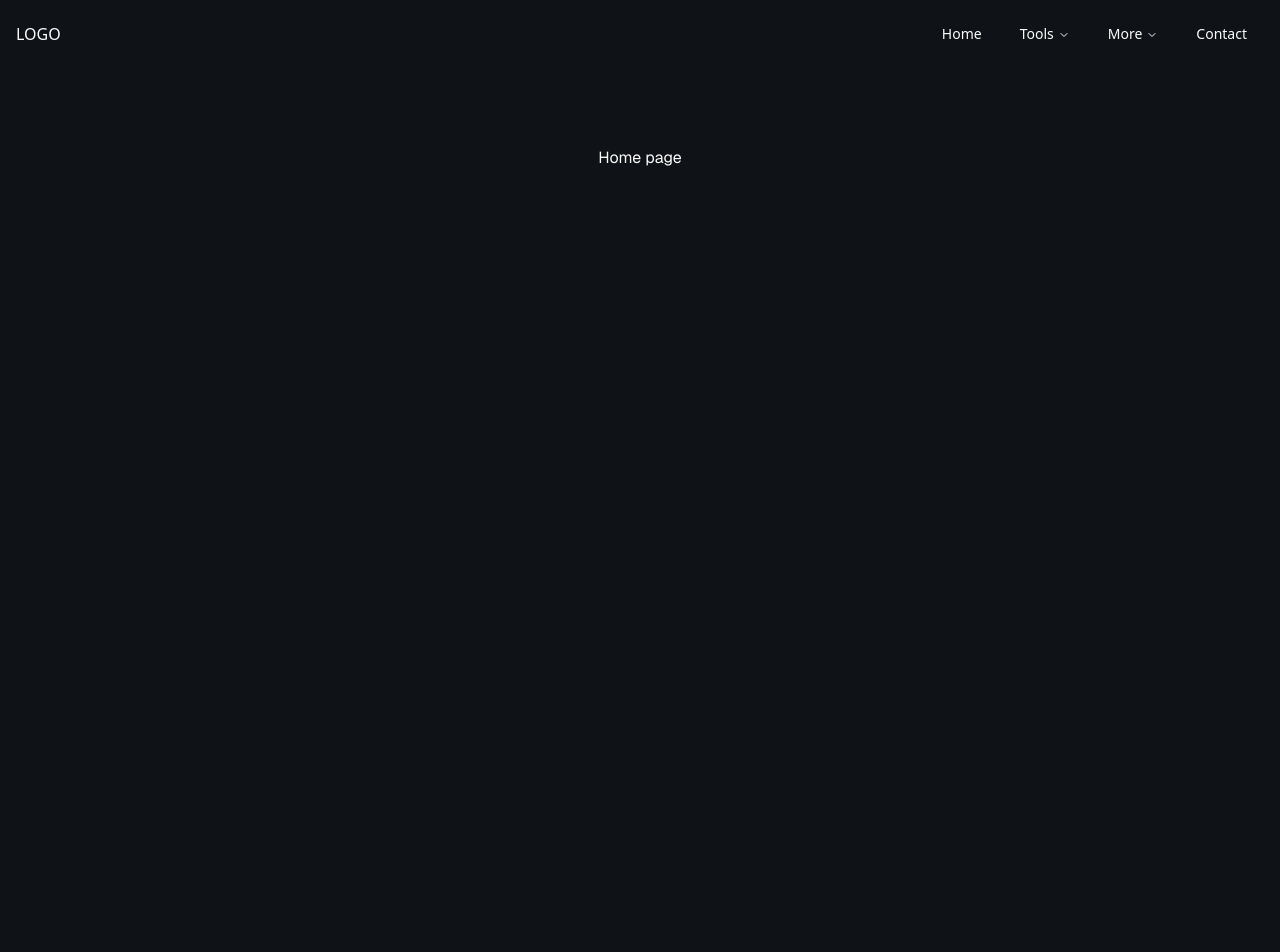
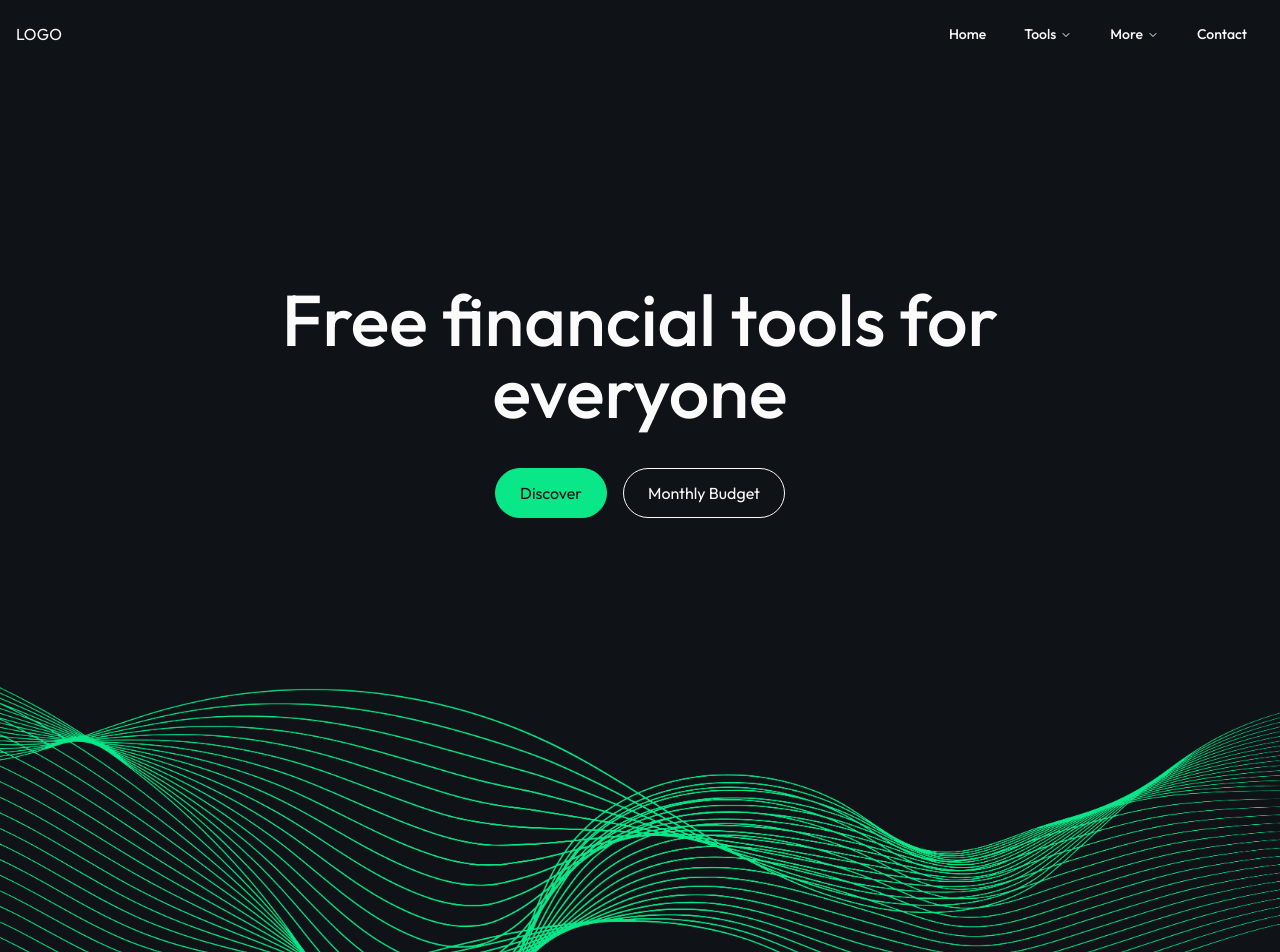
Before and after one commit to crististan/financial-tools, a Next.js app: page / in a window 1280 px wide. Shown: the top 952 px of the page. Before the commit the page ends 868 px from the top, so only its background shows below. Built offline with nearby package versions, Linux system fonts and the light colour scheme.

Commit message:
create hero section

```diff
--- a/src/app/globals.css
+++ b/src/app/globals.css
@@ -6,8 +6,6 @@
 @theme inline {
   --color-background: var(--background);
   --color-foreground: var(--foreground);
-  --font-sans: var(--font-geist-sans);
-  --font-mono: var(--font-geist-mono);
   --color-sidebar-ring: var(--sidebar-ring);
   --color-sidebar-border: var(--sidebar-border);
   --color-sidebar-accent-foreground: var(--sidebar-accent-foreground);
@@ -119,6 +117,10 @@
   --sidebar-ring: oklch(0.556 0 0);
 }
 
+* {
+  box-sizing: border-box;
+}
+
 @layer base {
   * {
     @apply border-border outline-ring/50;
--- a/src/app/layout.tsx
+++ b/src/app/layout.tsx
@@ -1,22 +1,17 @@
 import type { Metadata } from "next";
-import { Geist, Geist_Mono } from "next/font/google";
 import "./globals.css";
 
 import Header from "@/components/Header";
+import { Outfit } from "next/font/google";
 
-const geistSans = Geist({
-  variable: "--font-geist-sans",
+const outfit = Outfit({
   subsets: ["latin"],
-});
-
-const geistMono = Geist_Mono({
-  variable: "--font-geist-mono",
-  subsets: ["latin"],
+  display: "swap",
 });
 
 export const metadata: Metadata = {
-  title: "Create Next App",
-  description: "Generated by create next app",
+  title: "Financial tools",
+  description: "Free financial tools for smart investors.",
 };
 
 export default function RootLayout({
@@ -27,7 +22,7 @@ export default function RootLayout({
   return (
     <html lang="en">
       <body
-        className={`${geistSans.variable} ${geistMono.variable} antialiased`}
+        className={`${outfit.className} antialiased`}
       >
         <Header />
         <main>
--- a/src/app/page.tsx
+++ b/src/app/page.tsx
@@ -1,12 +1,17 @@
 import Image from "next/image";
+import Hero from "@/components/Hero";
 
 export default function Home() {
   return (
-    <div className="font-sans grid grid-rows-[20px_1fr_20px] items-center justify-items-center min-h-screen p-8 pb-20 gap-16 sm:p-20">
-      <h1>Home page</h1>
+    <>
+      <Hero
+        headline="Free financial tools for everyone"
+        primaryCta={{ text: "Discover", href: "/tools" }}
+        secondaryCta={{ text: "Monthly Budget", href: "/monthly-budget" }}
+      />
       <footer className="row-start-3 flex gap-[24px] flex-wrap items-center justify-center">
 
       </footer>
-    </div>
+    </>
   );
 }
--- /dev/null
+++ b/src/components/Hero.tsx
@@ -0,0 +1,38 @@
+import Container from "./Container";
+import Image from "next/image";
+
+type propsTypes = {
+    headline: string,
+    primaryCta?: { text: string, href: string },
+    secondaryCta?: { text: string, href: string },
+}
+
+export default function Hero({ headline, primaryCta, secondaryCta }: propsTypes) {
+    return (
+        <div className="py-[200px]">
+            <Container>
+                <div className="w-full max-w-[800px] mx-auto">
+                    <h1 className="text-4xl md:text-7xl font-medium text-center mb-8 md:mb-10">{headline}</h1>
+                    <div className="flex justify-center gap-4">
+                        {primaryCta && (
+                            <a href={primaryCta.href} className="px-6 py-3 bg-[var(--clr-green-500)] border-1 border-[var(--clr-green-500)] text-[var(--clr-neutral-1000)] rounded-full hover:bg-[var(--clr-neutral-0)] hover:border-[var(--clr-neutral-0)] transition">
+                                {primaryCta.text}
+                            </a>
+                        )}
+                        {secondaryCta && ( <a href={secondaryCta.href} className="px-6 py-3 bg-[var(--clr-neutral-1000)] text-[var(--clr-neutral-0)] border-1 border-[var(--clr-neutral-0)] rounded-full hover:bg-[var(--clr-neutral-0)] hover:text-[var(--clr-neutral-1000)] transition">
+                                {secondaryCta.text}
+                            </a>
+                        )}
+                    </div>
+                </div>
+            </Container>
+            <Image
+                src="/hero-image.png"
+                width={1200}
+                height={800}
+                className="w-full h-auto mt-[64px] md:mt-[100px]"
+                alt="Hero image"
+            />
+        </div>
+    )
+}
```
Also changed, not shown: public/hero-image.png (added).
